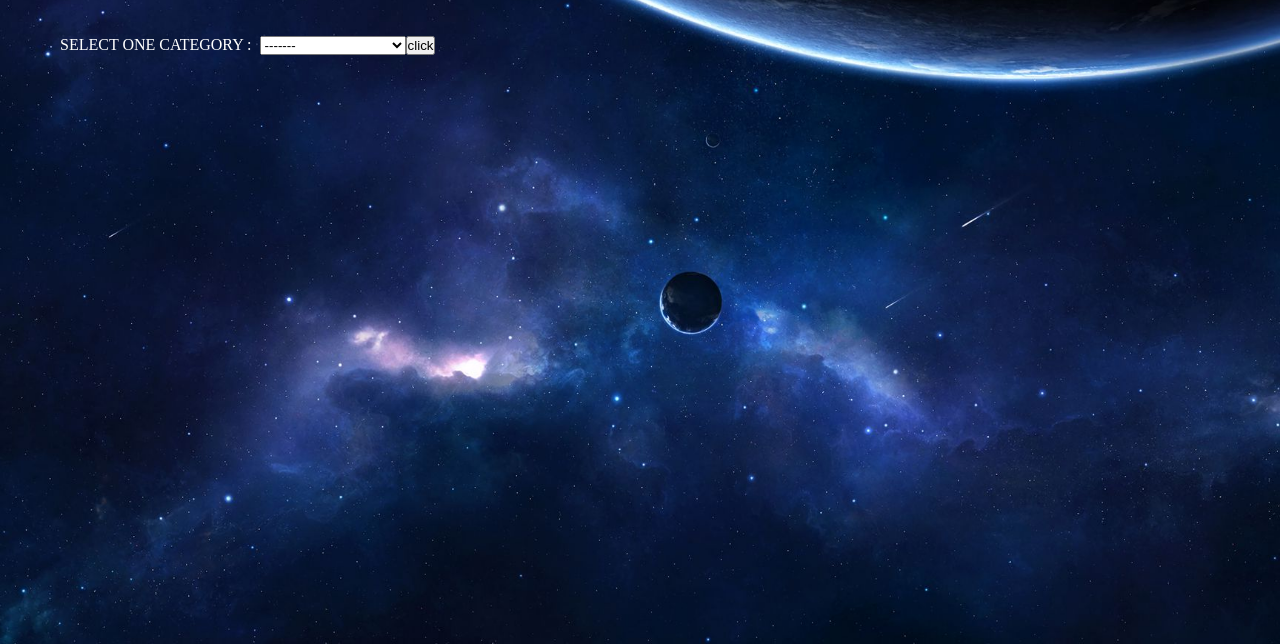
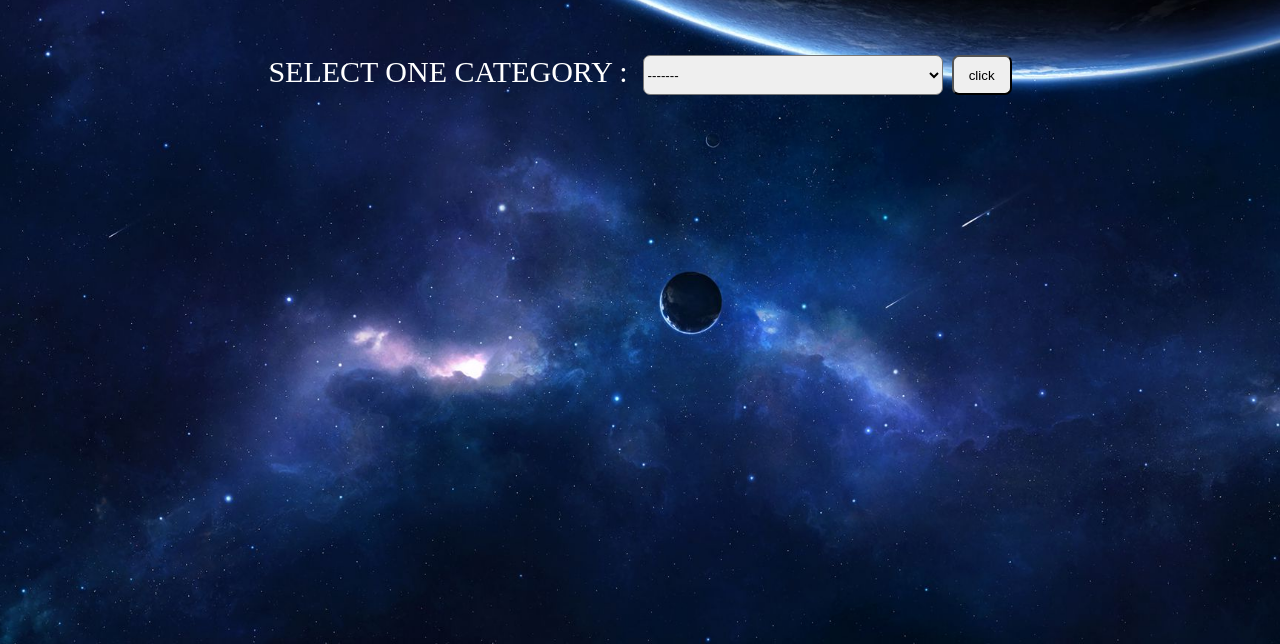
Before and after one commit to Sumeshc99/RTCproject, a plain HTML site: page index.html in a window 1280 px wide. Shown: the part 156-800 px from the top of the page. Drawn offline with Linux system fonts and the light colour scheme.

Commit message:
added new changes

```diff
--- a/index.html
+++ b/index.html
@@ -38,7 +38,7 @@
 
 
         <div class="container">
-            <label>SELECT ONE CATEGORY : &nbsp;</label>
+            <label class="categories">SELECT ONE CATEGORY : &nbsp;</label>
             <select id="options">
                 <option value=""> -------</option>
                 <option value="space">space related search</option>
@@ -50,7 +50,7 @@
 
             </select>
 
-            <button onclick="openOption()">click</button>
+            <button onclick="openOption()" class="click">click</button>
         </div>
 
 </body>
--- a/style.css
+++ b/style.css
@@ -54,12 +54,28 @@ nav a {
 
 .container {
   display: flex;
-  margin-left: 60px;
-  align-items: center;
-  height: 10vh;
+  flex-direction: row;
+  justify-content: center;
+  height: 50px;
 
 }
 
 label {
   color: white;
+  font-size: 30px;
+  border-radius: 7px;
+  margin-top: 50px;
 }
+#options{
+  height: 40px;
+  width: 300px;
+  border-radius: 7px;
+  margin-top: 50px;
+}
+.click{
+  margin-top: 50px;
+  width: 60px;
+  height: 40px;
+margin-left: 9px;
+border-radius: 7px;
+}
```
